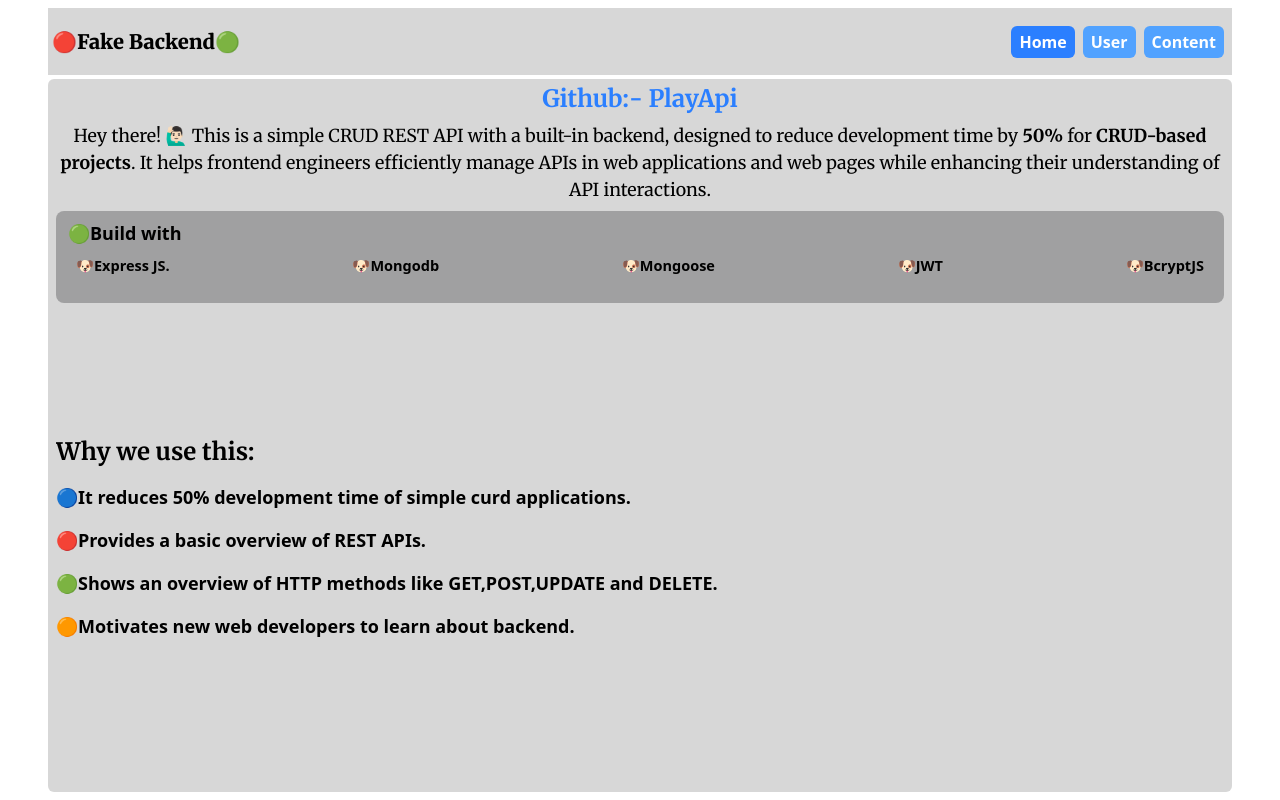
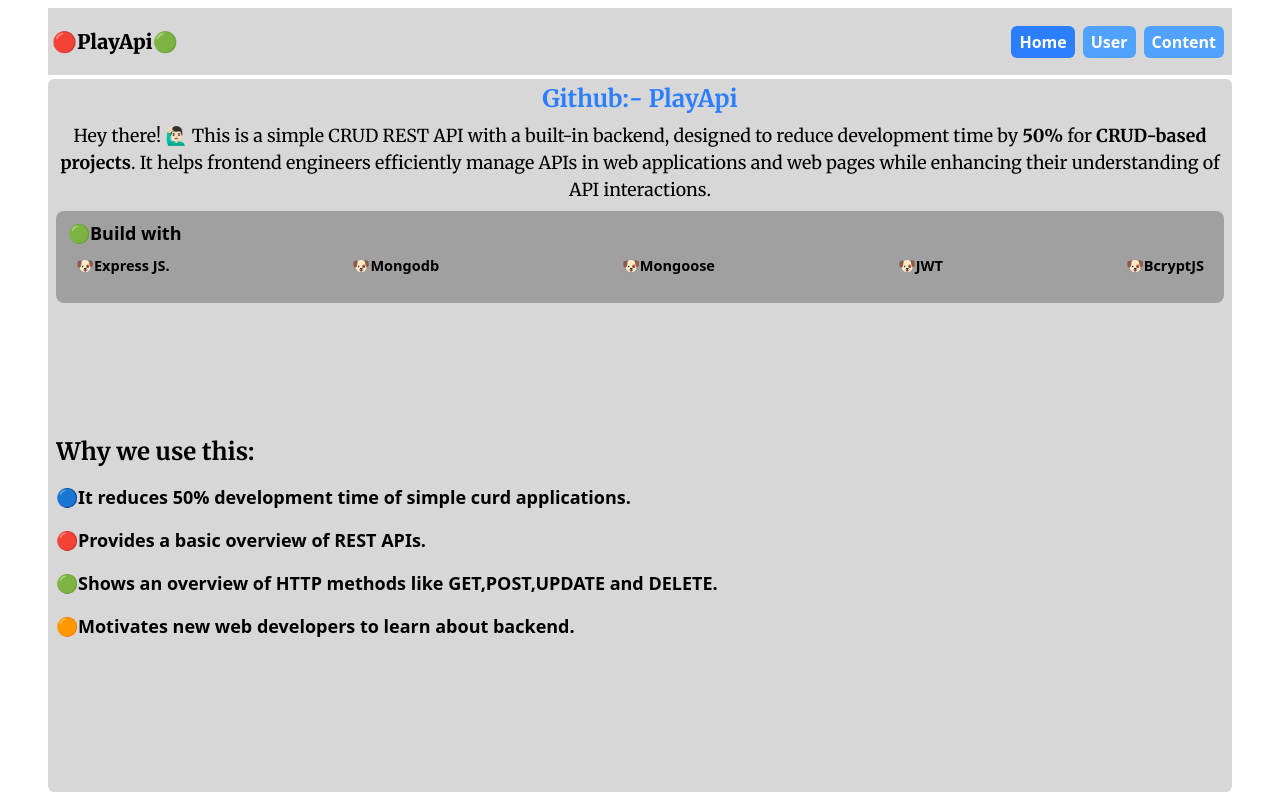
Before and after one commit to Biswajit0972/fakeDataApi, a React (Vite) app in the folder frontend/: page / in a window 1280 px wide. Built offline with nearby package versions, Linux system fonts and the light colour scheme.

Commit message:
Update Navbar.tsx

```diff
--- a/frontend/src/components/Navbar.tsx
+++ b/frontend/src/components/Navbar.tsx
@@ -5,7 +5,7 @@
   return (
     <div className="h-full w-full overflow-hidden relative flex items-center justify-between px-1">
       <div className="logo flex items-center justify-between">
-        <h1 className="font-base text-xl font-extrabold">🔴Fake Backend🟢</h1>
+        <h1 className="font-base text-xl font-extrabold">🔴PlayApi🟢</h1>
       </div>
       <div className="h-full relative p-2 md:hidden">
         <MobileNavbutton />
```
